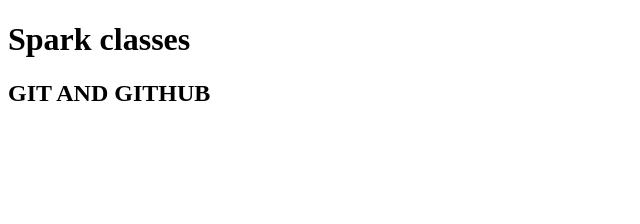
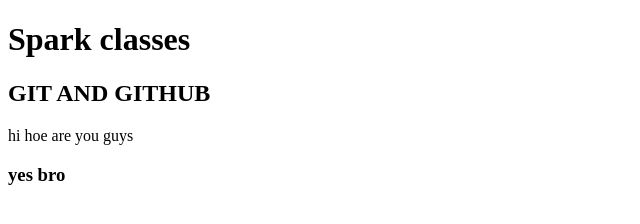
Before and after one commit to Alan12045/ALAN, a plain HTML site: page index.html in a window 1280 px wide. Shown: the whole page, without its empty margins (0-640 px from the left). Drawn offline with Linux system fonts and the light colour scheme.

Commit message:
second commit

```diff
--- a/index.html
+++ b/index.html
@@ -8,5 +8,7 @@
 <body>
     <h1>Spark classes</h1>
    <h2>GIT AND GITHUB</h2>
+   <p> hi hoe are you guys </p>
+   <h3>yes bro</h3>
 </body>
 </html>
```
